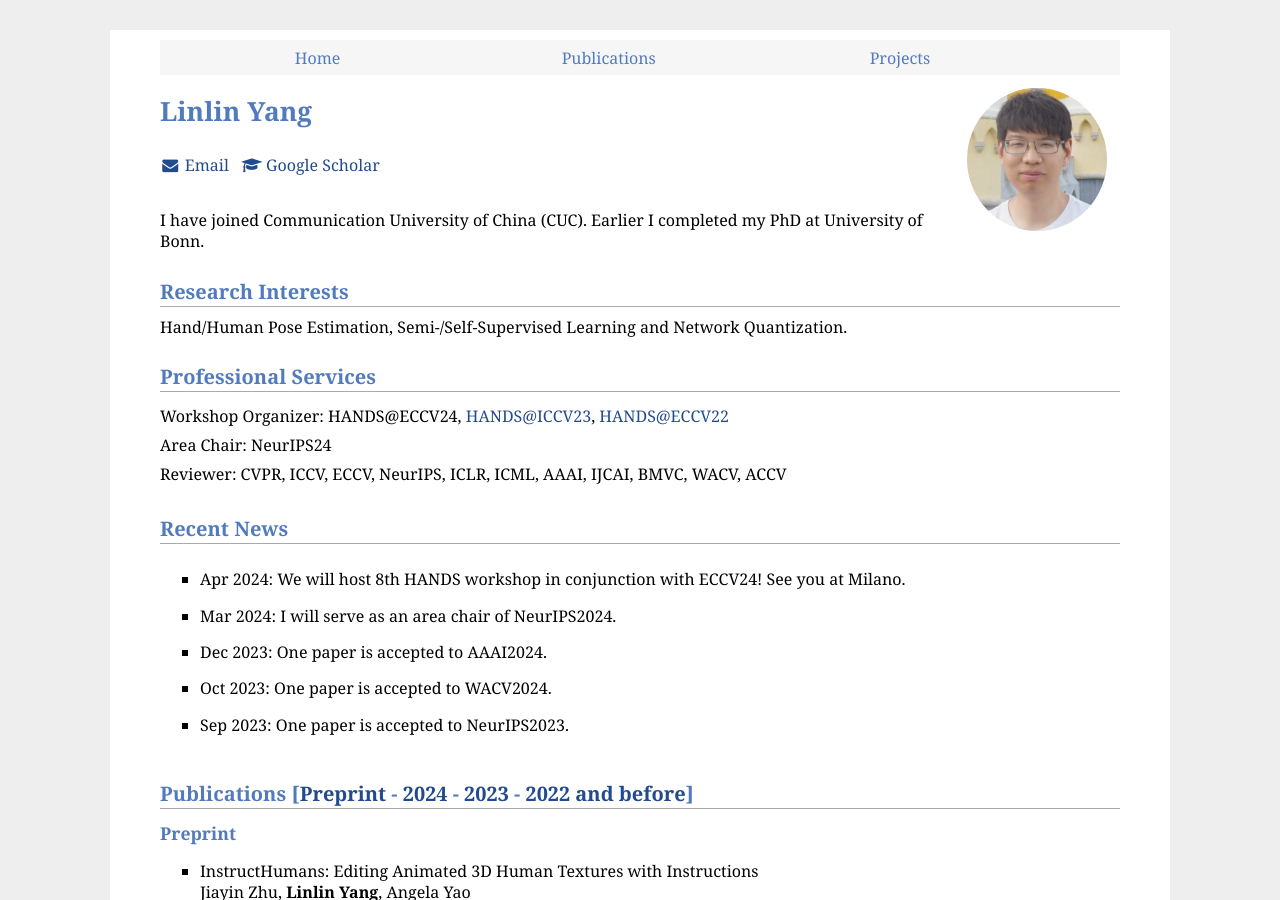
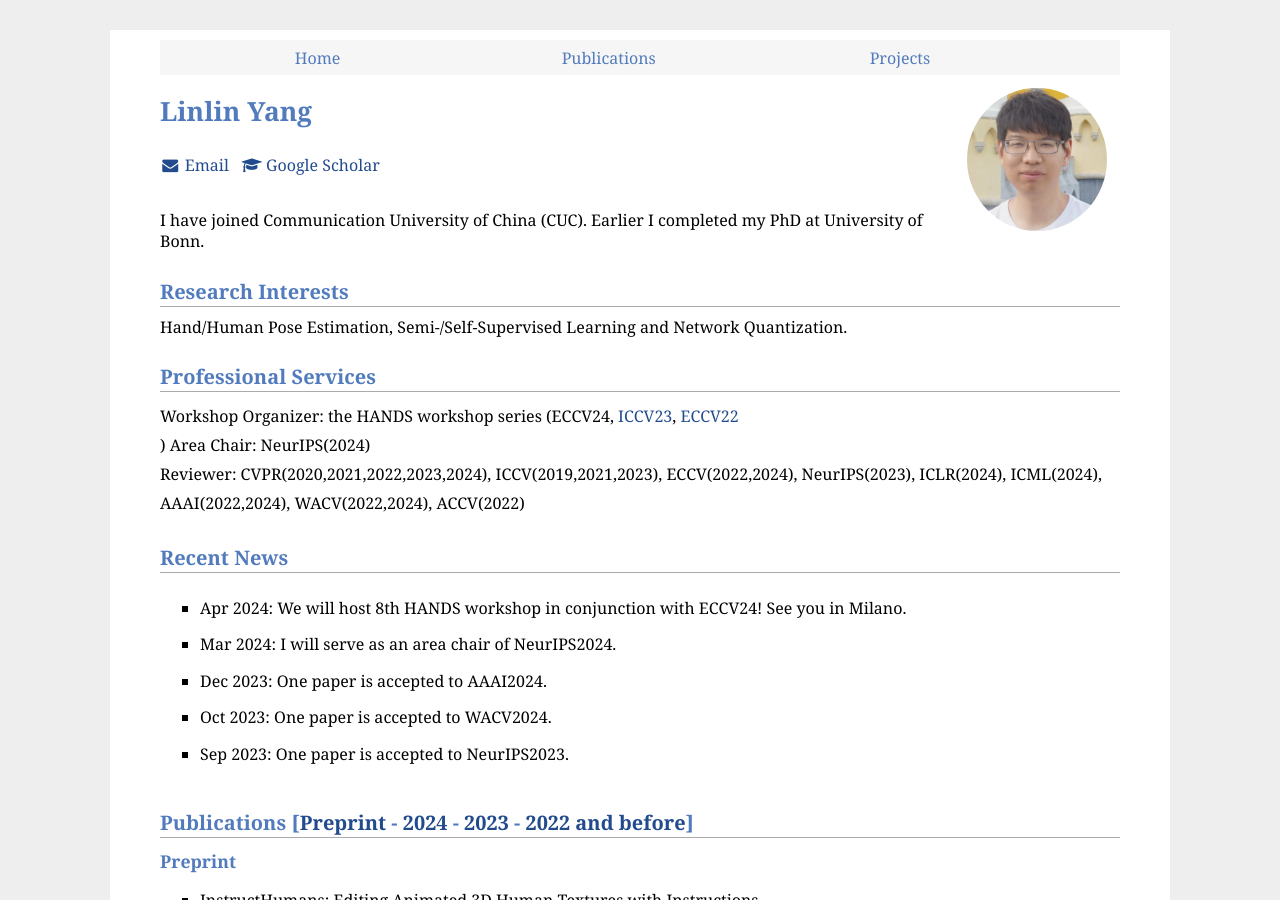
Before and after one commit to bestonebyone/mu4yang, a Jekyll site: the page built from index.md, in a window 1280 px wide and 900 px high. Built offline with Jekyll 4.4.1, drawn with Linux system fonts in a browser that asks for light colours; comment, search, counter and statistics services are not loaded.

Commit message:
Update index.md

```diff
--- a/index.md
+++ b/index.md
@@ -38,9 +38,9 @@ Hand/Human Pose Estimation, Semi-/Self-Supervised Learning and Network Quantizat
 ## Professional Services
 
 <div style="line-height: 1.8;">
-Workshop Organizer: HANDS@ECCV24, <a href="https://sites.google.com/view/hands2023/">HANDS@ICCV23</a>, <a href="https://sites.google.com/view/hands2022/home">HANDS@ECCV22</a><br>
-Area Chair: NeurIPS24<br>
-Reviewer: CVPR, ICCV, ECCV, NeurIPS, ICLR, ICML, AAAI, IJCAI, BMVC, WACV, ACCV<br>
+Workshop Organizer: the HANDS workshop series (ECCV24, <a href="https://sites.google.com/view/hands2023/">ICCV23</a>, <a href="https://sites.google.com/view/hands2022/home">ECCV22</a><br>)
+Area Chair: NeurIPS(2024)<br>
+Reviewer: CVPR(2020,2021,2022,2023,2024), ICCV(2019,2021,2023), ECCV(2022,2024), NeurIPS(2023), ICLR(2024), ICML(2024), AAAI(2022,2024), WACV(2022,2024), ACCV(2022)<br>
 </div>
 
 <span id="news"></span>
@@ -48,7 +48,7 @@ Reviewer: CVPR, ICCV, ECCV, NeurIPS, ICLR, ICML, AAAI, IJCAI, BMVC, WACV, ACCV<b
 
 <div style="height: 200px; overflow: auto;">
 <ul>
-<li> Apr 2024: We will host 8th HANDS workshop in conjunction with ECCV24! See you at Milano.</li>
+<li> Apr 2024: We will host 8th HANDS workshop in conjunction with ECCV24! See you in Milano.</li>
 <li> Mar 2024: I will serve as an area chair of NeurIPS2024. </li>
 <li> Dec 2023: One paper is accepted to AAAI2024. </li>
 <li> Oct 2023: One paper is accepted to WACV2024. </li>
```
